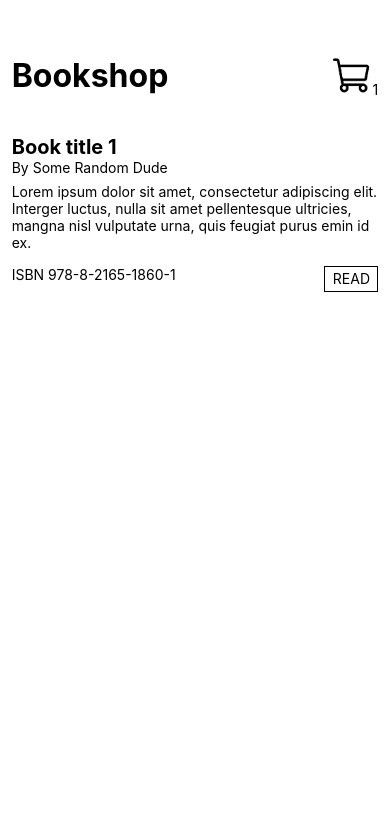
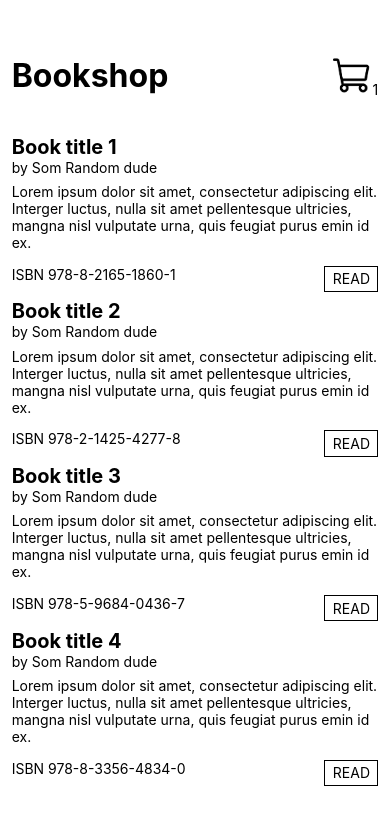
Before and after one commit to EvelienVanophalvens/Challenge1, a React Native app: screen / in a window 390 px wide. Shown: the top 824 px of the page. Built offline with nearby package versions, Linux system fonts and the light colour scheme.

Commit message:
meerdere tiles adhv component

```diff
--- a/App.js
+++ b/App.js
@@ -1,5 +1,6 @@
 import { StatusBar } from 'expo-status-bar';
 import { StyleSheet, Text, View, Image} from 'react-native';
+import BookTile from './components/bookTile'
 
 export default function App() {
   return (
@@ -14,17 +15,11 @@ export default function App() {
           <Text style={styles.shopCount}>1</Text>
         </View>
       </View>
-      <View style={styles.bookTile}>
-        <Text style={styles.bookTitle}>Book title 1</Text>
-        <Text>By Some Random Dude</Text>
-        <View style={styles.bookDescription}>
-          <Text>Lorem ipsum dolor sit amet, consectetur adipiscing elit. Interger luctus, nulla sit amet pellentesque ultricies, mangna nisl vulputate urna, quis feugiat purus emin id ex.</Text>
-        </View>
-        <View style={styles.bookDetail}>
-          <Text>ISBN 978-8-2165-1860-1</Text>
-          <Text style={styles.button}>READ</Text>
-        </View>
-      </View>
+      <BookTile title="Book title 1" author="by Som Random dude" discription="Lorem ipsum dolor sit amet, consectetur adipiscing elit. Interger luctus, nulla sit amet pellentesque ultricies, mangna nisl vulputate urna, quis feugiat purus emin id ex." isbn="ISBN 978-8-2165-1860-1"/>
+      <BookTile title="Book title 2" author="by Som Random dude" discription="Lorem ipsum dolor sit amet, consectetur adipiscing elit. Interger luctus, nulla sit amet pellentesque ultricies, mangna nisl vulputate urna, quis feugiat purus emin id ex." isbn="ISBN 978-2-1425-4277-8"/>
+      <BookTile title="Book title 3" author="by Som Random dude" discription="Lorem ipsum dolor sit amet, consectetur adipiscing elit. Interger luctus, nulla sit amet pellentesque ultricies, mangna nisl vulputate urna, quis feugiat purus emin id ex." isbn="ISBN 978-5-9684-0436-7"/>
+      <BookTile title="Book title 4" author="by Som Random dude" discription="Lorem ipsum dolor sit amet, consectetur adipiscing elit. Interger luctus, nulla sit amet pellentesque ultricies, mangna nisl vulputate urna, quis feugiat purus emin id ex." isbn="ISBN 978-8-3356-4834-0"/>
+
       <StatusBar style="auto" />
     </View>
   );
```
